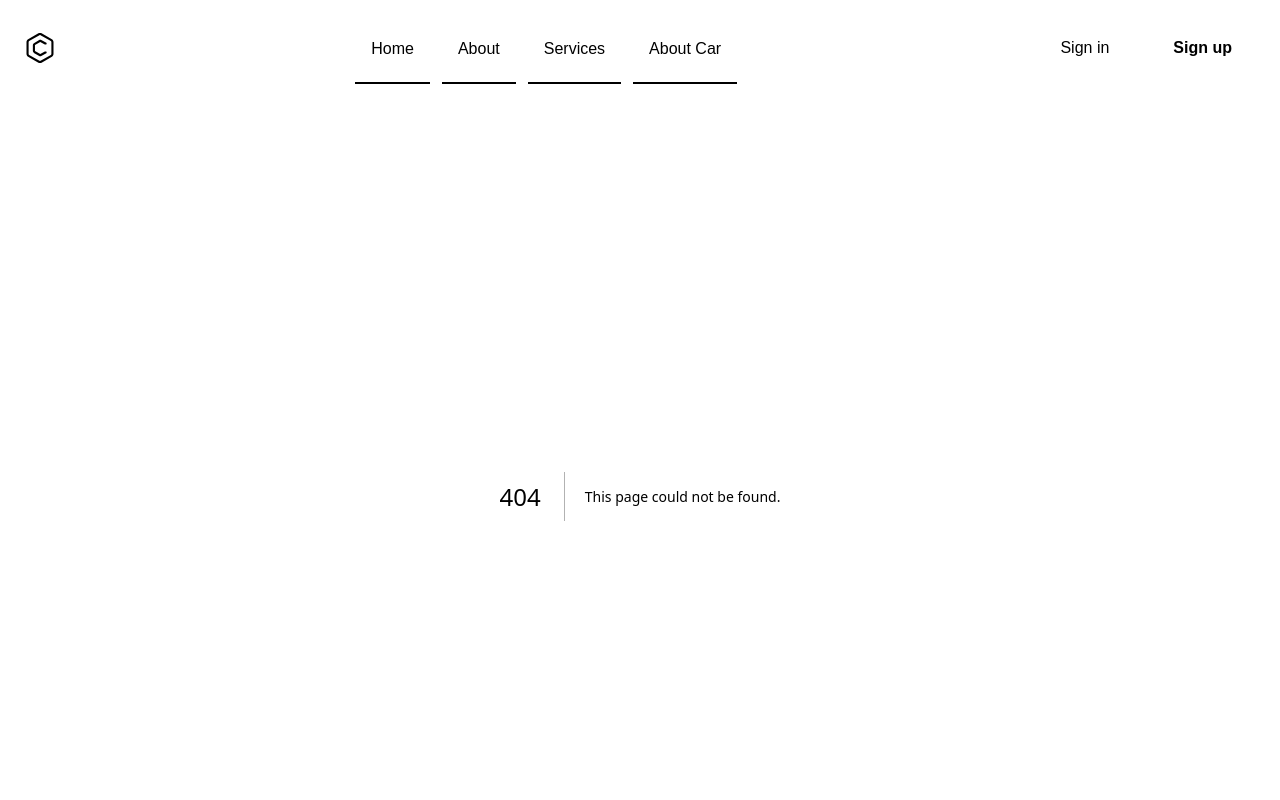
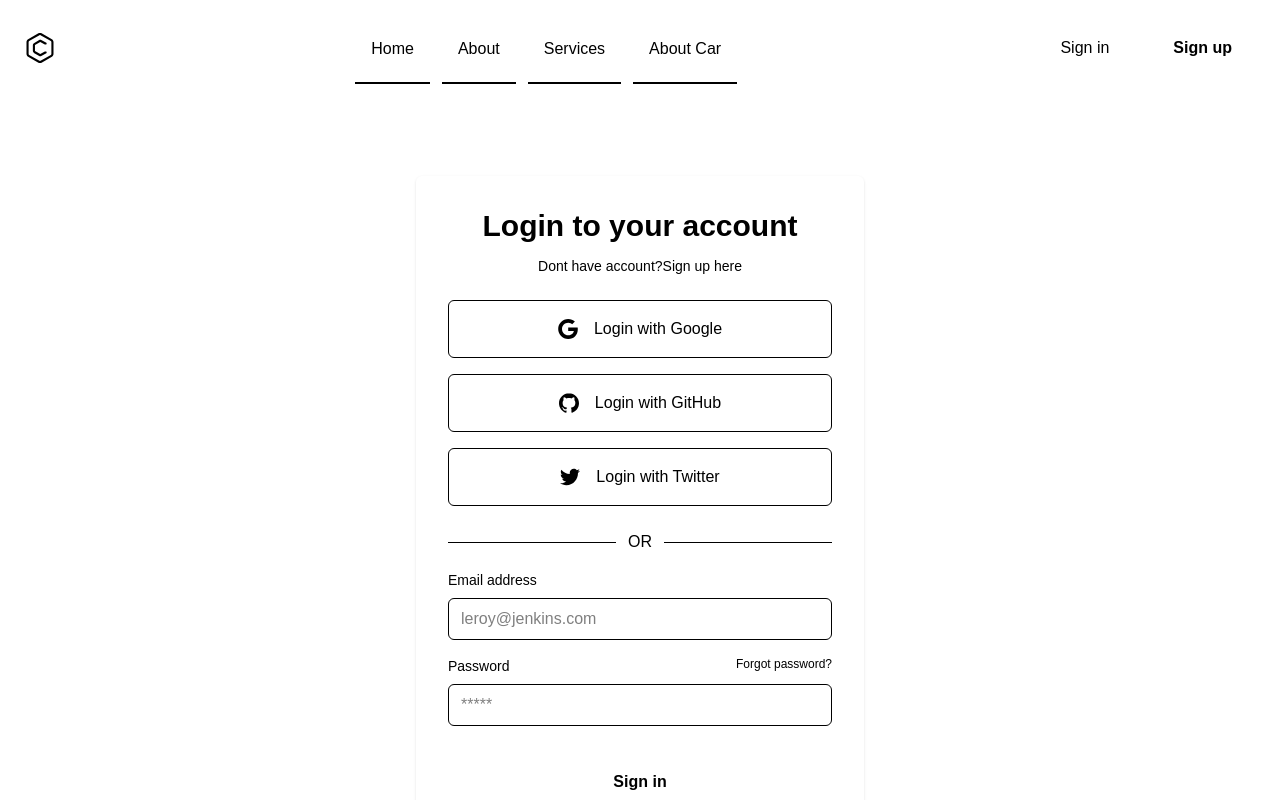
Before and after one commit to mdshahariarhafizofficial/start-next-js, a Next.js app: page /register in a window 1280 px wide. Before the commit this address had no page. Shown: the top 800 px of the page. Built offline with nearby package versions, Linux system fonts and the light colour scheme.

Commit message:
group route added

```diff
--- /dev/null
+++ b/src/app/(Auth)/login/page.jsx
@@ -0,0 +1,50 @@
+import React from 'react';
+
+const page = () => {
+    return (
+<div className="w-full mx-auto my-20 max-w-md p-8 space-y-3 rounded-xl dark:bg-gray-50 dark:text-gray-800">
+	<h1 className="text-2xl font-bold text-center">Login</h1>
+	<form noValidate="" action="" className="space-y-6">
+		<div className="space-y-1 text-sm">
+			<label htmlFor="username" className="block dark:text-gray-600">Username</label>
+			<input type="text" name="username" id="username" placeholder="Username" className="w-full px-4 py-3 rounded-md dark:border-gray-300 dark:bg-gray-50 dark:text-gray-800 focus:dark:border-violet-600" />
+		</div>
+		<div className="space-y-1 text-sm">
+			<label htmlFor="password" className="block dark:text-gray-600">Password</label>
+			<input type="password" name="password" id="password" placeholder="Password" className="w-full px-4 py-3 rounded-md dark:border-gray-300 dark:bg-gray-50 dark:text-gray-800 focus:dark:border-violet-600" />
+			<div className="flex justify-end text-xs dark:text-gray-600">
+				<a rel="noopener noreferrer" href="#">Forgot Password?</a>
+			</div>
+		</div>
+		<button className="block w-full p-3 text-center rounded-sm dark:text-gray-50 dark:bg-violet-600">Sign in</button>
+	</form>
+	<div className="flex items-center pt-4 space-x-1">
+		<div className="flex-1 h-px sm:w-16 dark:bg-gray-300"></div>
+		<p className="px-3 text-sm dark:text-gray-600">Login with social accounts</p>
+		<div className="flex-1 h-px sm:w-16 dark:bg-gray-300"></div>
+	</div>
+	<div className="flex justify-center space-x-4">
+		<button aria-label="Log in with Google" className="p-3 rounded-sm">
+			<svg xmlns="http://www.w3.org/2000/svg" viewBox="0 0 32 32" className="w-5 h-5 fill-current">
+				<path d="M16.318 13.714v5.484h9.078c-0.37 2.354-2.745 6.901-9.078 6.901-5.458 0-9.917-4.521-9.917-10.099s4.458-10.099 9.917-10.099c3.109 0 5.193 1.318 6.38 2.464l4.339-4.182c-2.786-2.599-6.396-4.182-10.719-4.182-8.844 0-16 7.151-16 16s7.156 16 16 16c9.234 0 15.365-6.49 15.365-15.635 0-1.052-0.115-1.854-0.255-2.651z"></path>
+			</svg>
+		</button>
+		<button aria-label="Log in with Twitter" className="p-3 rounded-sm">
+			<svg xmlns="http://www.w3.org/2000/svg" viewBox="0 0 32 32" className="w-5 h-5 fill-current">
+				<path d="M31.937 6.093c-1.177 0.516-2.437 0.871-3.765 1.032 1.355-0.813 2.391-2.099 2.885-3.631-1.271 0.74-2.677 1.276-4.172 1.579-1.192-1.276-2.896-2.079-4.787-2.079-3.625 0-6.563 2.937-6.563 6.557 0 0.521 0.063 1.021 0.172 1.495-5.453-0.255-10.287-2.875-13.52-6.833-0.568 0.964-0.891 2.084-0.891 3.303 0 2.281 1.161 4.281 2.916 5.457-1.073-0.031-2.083-0.328-2.968-0.817v0.079c0 3.181 2.26 5.833 5.26 6.437-0.547 0.145-1.131 0.229-1.724 0.229-0.421 0-0.823-0.041-1.224-0.115 0.844 2.604 3.26 4.5 6.14 4.557-2.239 1.755-5.077 2.801-8.135 2.801-0.521 0-1.041-0.025-1.563-0.088 2.917 1.86 6.36 2.948 10.079 2.948 12.067 0 18.661-9.995 18.661-18.651 0-0.276 0-0.557-0.021-0.839 1.287-0.917 2.401-2.079 3.281-3.396z"></path>
+			</svg>
+		</button>
+		<button aria-label="Log in with GitHub" className="p-3 rounded-sm">
+			<svg xmlns="http://www.w3.org/2000/svg" viewBox="0 0 32 32" className="w-5 h-5 fill-current">
+				<path d="M16 0.396c-8.839 0-16 7.167-16 16 0 7.073 4.584 13.068 10.937 15.183 0.803 0.151 1.093-0.344 1.093-0.772 0-0.38-0.009-1.385-0.015-2.719-4.453 0.964-5.391-2.151-5.391-2.151-0.729-1.844-1.781-2.339-1.781-2.339-1.448-0.989 0.115-0.968 0.115-0.968 1.604 0.109 2.448 1.645 2.448 1.645 1.427 2.448 3.744 1.74 4.661 1.328 0.14-1.031 0.557-1.74 1.011-2.135-3.552-0.401-7.287-1.776-7.287-7.907 0-1.751 0.62-3.177 1.645-4.297-0.177-0.401-0.719-2.031 0.141-4.235 0 0 1.339-0.427 4.4 1.641 1.281-0.355 2.641-0.532 4-0.541 1.36 0.009 2.719 0.187 4 0.541 3.043-2.068 4.381-1.641 4.381-1.641 0.859 2.204 0.317 3.833 0.161 4.235 1.015 1.12 1.635 2.547 1.635 4.297 0 6.145-3.74 7.5-7.296 7.891 0.556 0.479 1.077 1.464 1.077 2.959 0 2.14-0.020 3.864-0.020 4.385 0 0.416 0.28 0.916 1.104 0.755 6.4-2.093 10.979-8.093 10.979-15.156 0-8.833-7.161-16-16-16z"></path>
+			</svg>
+		</button>
+	</div>
+	<p className="text-xs text-center sm:px-6 dark:text-gray-600">Don't have an account?
+		<a rel="noopener noreferrer" href="#" className="underline dark:text-gray-800">Sign up</a>
+	</p>
+</div>
+    );
+};
+
+export default page;
--- /dev/null
+++ b/src/app/(Auth)/register/page.jsx
@@ -0,0 +1,55 @@
+import React from 'react';
+
+const page = () => {
+    return (
+<div className="w-full max-w-md mx-auto p-4 my-20 rounded-md shadow sm:p-8 dark:bg-gray-50 dark:text-gray-800">
+	<h2 className="mb-3 text-3xl font-semibold text-center">Login to your account</h2>
+	<p className="text-sm text-center dark:text-gray-600">Dont have account?
+		<a href="#" rel="noopener noreferrer" className="focus:underline hover:underline">Sign up here</a>
+	</p>
+	<div className="my-6 space-y-4">
+		<button aria-label="Login with Google" type="button" className="flex items-center justify-center w-full p-4 space-x-4 border rounded-md focus:ring-2 focus:ring-offset-1 dark:border-gray-600 focus:dark:ring-violet-600">
+			<svg xmlns="http://www.w3.org/2000/svg" viewBox="0 0 32 32" className="w-5 h-5 fill-current">
+				<path d="M16.318 13.714v5.484h9.078c-0.37 2.354-2.745 6.901-9.078 6.901-5.458 0-9.917-4.521-9.917-10.099s4.458-10.099 9.917-10.099c3.109 0 5.193 1.318 6.38 2.464l4.339-4.182c-2.786-2.599-6.396-4.182-10.719-4.182-8.844 0-16 7.151-16 16s7.156 16 16 16c9.234 0 15.365-6.49 15.365-15.635 0-1.052-0.115-1.854-0.255-2.651z"></path>
+			</svg>
+			<p>Login with Google</p>
+		</button>
+		<button aria-label="Login with GitHub" role="button" className="flex items-center justify-center w-full p-4 space-x-4 border rounded-md focus:ring-2 focus:ring-offset-1 dark:border-gray-600 focus:dark:ring-violet-600">
+			<svg xmlns="http://www.w3.org/2000/svg" viewBox="0 0 32 32" className="w-5 h-5 fill-current">
+				<path d="M16 0.396c-8.839 0-16 7.167-16 16 0 7.073 4.584 13.068 10.937 15.183 0.803 0.151 1.093-0.344 1.093-0.772 0-0.38-0.009-1.385-0.015-2.719-4.453 0.964-5.391-2.151-5.391-2.151-0.729-1.844-1.781-2.339-1.781-2.339-1.448-0.989 0.115-0.968 0.115-0.968 1.604 0.109 2.448 1.645 2.448 1.645 1.427 2.448 3.744 1.74 4.661 1.328 0.14-1.031 0.557-1.74 1.011-2.135-3.552-0.401-7.287-1.776-7.287-7.907 0-1.751 0.62-3.177 1.645-4.297-0.177-0.401-0.719-2.031 0.141-4.235 0 0 1.339-0.427 4.4 1.641 1.281-0.355 2.641-0.532 4-0.541 1.36 0.009 2.719 0.187 4 0.541 3.043-2.068 4.381-1.641 4.381-1.641 0.859 2.204 0.317 3.833 0.161 4.235 1.015 1.12 1.635 2.547 1.635 4.297 0 6.145-3.74 7.5-7.296 7.891 0.556 0.479 1.077 1.464 1.077 2.959 0 2.14-0.020 3.864-0.020 4.385 0 0.416 0.28 0.916 1.104 0.755 6.4-2.093 10.979-8.093 10.979-15.156 0-8.833-7.161-16-16-16z"></path>
+			</svg>
+			<p>Login with GitHub</p>
+		</button>
+		<button aria-label="Login with Twitter" role="button" className="flex items-center justify-center w-full p-4 space-x-4 border rounded-md focus:ring-2 focus:ring-offset-1 dark:border-gray-600 focus:dark:ring-violet-600">
+			<svg xmlns="http://www.w3.org/2000/svg" viewBox="0 0 32 32" className="w-5 h-5 fill-current">
+				<path d="M31.937 6.093c-1.177 0.516-2.437 0.871-3.765 1.032 1.355-0.813 2.391-2.099 2.885-3.631-1.271 0.74-2.677 1.276-4.172 1.579-1.192-1.276-2.896-2.079-4.787-2.079-3.625 0-6.563 2.937-6.563 6.557 0 0.521 0.063 1.021 0.172 1.495-5.453-0.255-10.287-2.875-13.52-6.833-0.568 0.964-0.891 2.084-0.891 3.303 0 2.281 1.161 4.281 2.916 5.457-1.073-0.031-2.083-0.328-2.968-0.817v0.079c0 3.181 2.26 5.833 5.26 6.437-0.547 0.145-1.131 0.229-1.724 0.229-0.421 0-0.823-0.041-1.224-0.115 0.844 2.604 3.26 4.5 6.14 4.557-2.239 1.755-5.077 2.801-8.135 2.801-0.521 0-1.041-0.025-1.563-0.088 2.917 1.86 6.36 2.948 10.079 2.948 12.067 0 18.661-9.995 18.661-18.651 0-0.276 0-0.557-0.021-0.839 1.287-0.917 2.401-2.079 3.281-3.396z"></path>
+			</svg>
+			<p>Login with Twitter</p>
+		</button>
+	</div>
+	<div className="flex items-center w-full my-4">
+		<hr  className="w-full dark:text-gray-600" />
+		<p className="px-3 dark:text-gray-600">OR</p>
+		<hr  className="w-full dark:text-gray-600" />
+	</div>
+	<form noValidate="" action="" className="space-y-8">
+		<div className="space-y-4">
+			<div className="space-y-2">
+				<label htmlFor="email" className="block text-sm">Email address</label>
+				<input type="email" name="email" id="email" placeholder="leroy@jenkins.com" className="w-full px-3 py-2 border rounded-md dark:border-gray-300 dark:bg-gray-50 dark:text-gray-800 focus:dark:border-violet-600" />
+			</div>
+			<div className="space-y-2">
+				<div className="flex justify-between">
+					<label htmlFor="password" className="text-sm">Password</label>
+					<a rel="noopener noreferrer" href="#" className="text-xs hover:underline dark:text-gray-600">Forgot password?</a>
+				</div>
+				<input type="password" name="password" id="password" placeholder="*****" className="w-full px-3 py-2 border rounded-md dark:border-gray-300 dark:bg-gray-50 dark:text-gray-800 focus:dark:border-violet-600" />
+			</div>
+		</div>
+		<button type="button" className="w-full px-8 py-3 font-semibold rounded-md dark:bg-violet-600 dark:text-gray-50">Sign in</button>
+	</form>
+</div>
+    );
+};
+
+export default page;
```
